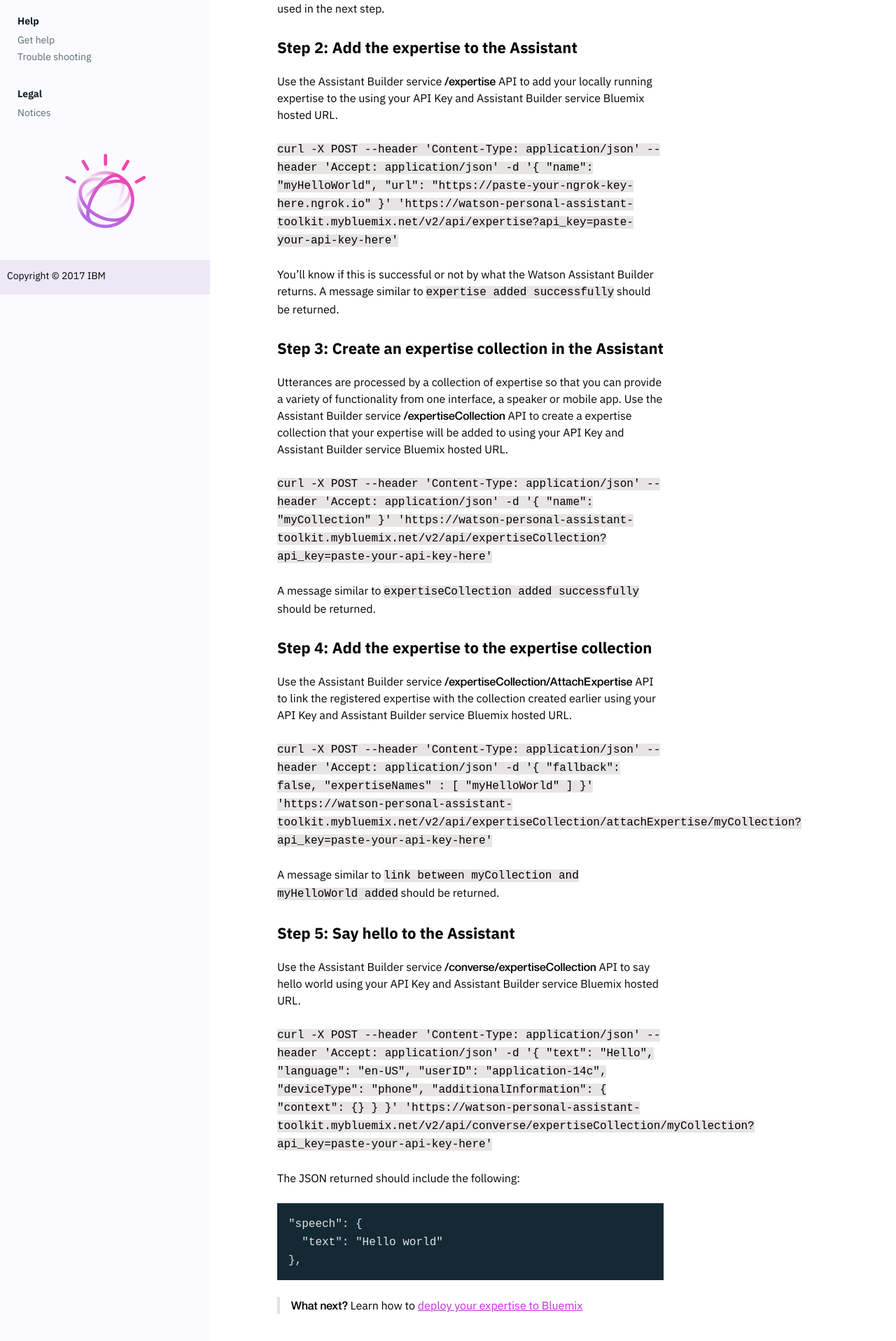
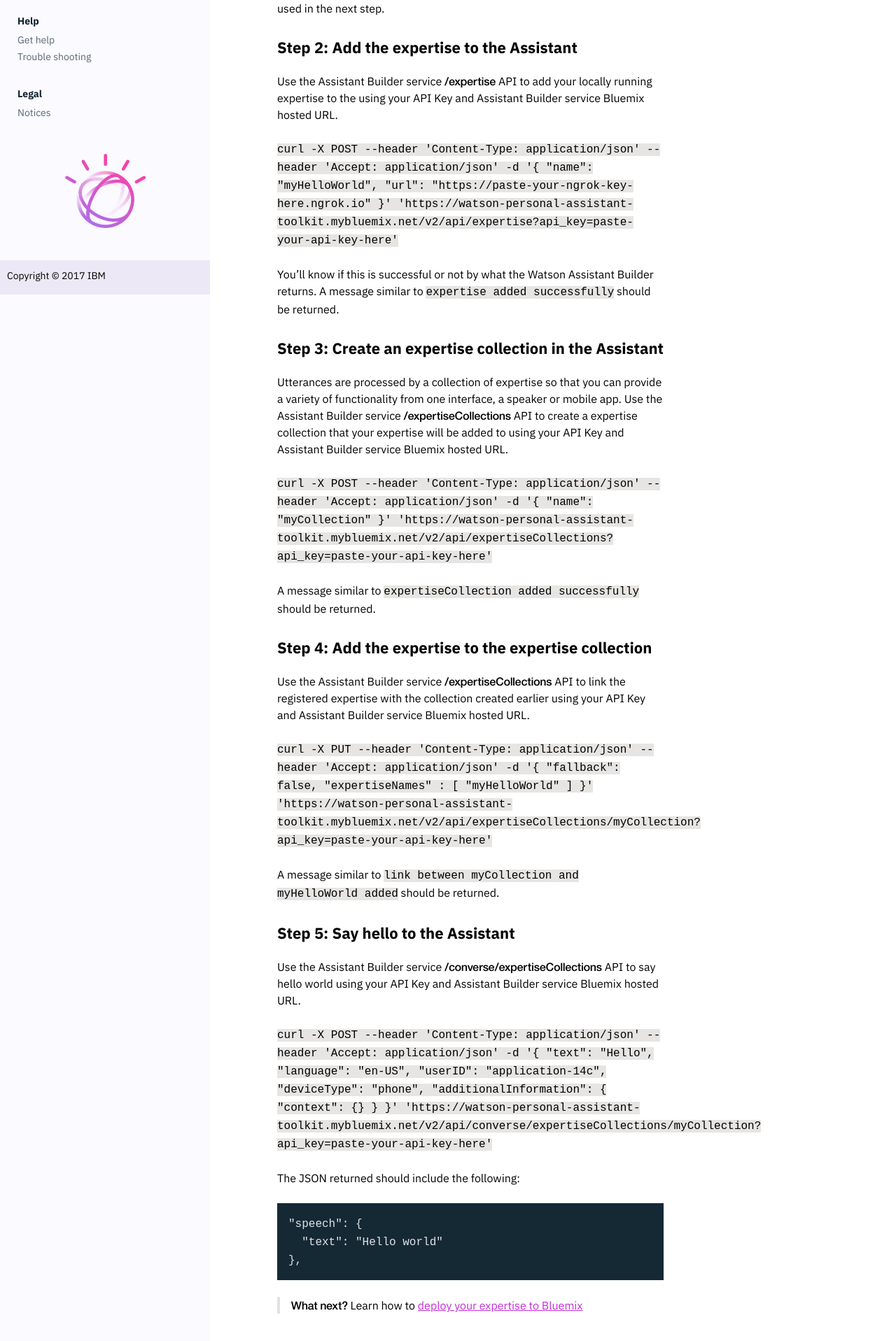
Before and after one commit to Watson-Personal-Assistant/developer, a Jekyll site: the page built from _content/expertise/develop-locally.md, in a window 1280 px wide. Shown: the part 890-2807 px from the top of the page at 70% size. Built offline with Jekyll 4.4.1, drawn with Linux system fonts in a browser that asks for light colours.

Commit message:
update curl commands to new names of v2 API

```diff
--- a/_content/expertise/develop-locally.md
+++ b/_content/expertise/develop-locally.md
@@ -29,28 +29,28 @@
 You'll know if this is successful or not by what the Watson Assistant Builder returns.  A message similar to `expertise added successfully` should be returned.
 
 ### Step 3: Create an expertise collection in the Assistant
-Utterances are processed by a collection of expertise so that you can provide a variety of functionality from one interface, a speaker or mobile app.  Use the Assistant Builder service **/expertiseCollection** API to create a expertise collection that your expertise will be added to using your API Key and Assistant Builder service Bluemix hosted URL.
+Utterances are processed by a collection of expertise so that you can provide a variety of functionality from one interface, a speaker or mobile app.  Use the Assistant Builder service **/expertiseCollections** API to create a expertise collection that your expertise will be added to using your API Key and Assistant Builder service Bluemix hosted URL.
 
 `curl -X POST --header 'Content-Type: application/json' --header 'Accept: application/json' -d '{
   "name": "myCollection"
-}' 'https://watson-personal-assistant-toolkit.mybluemix.net/v2/api/expertiseCollection?api_key=paste-your-api-key-here'`
+}' 'https://watson-personal-assistant-toolkit.mybluemix.net/v2/api/expertiseCollections?api_key=paste-your-api-key-here'`
 
 A message similar to `expertiseCollection added successfully` should be returned.
 
 ### Step 4: Add the expertise to the expertise collection
-Use the Assistant Builder service **/expertiseCollection/AttachExpertise** API to link the registered expertise with the collection created earlier using your API Key and Assistant Builder service Bluemix hosted URL.
+Use the Assistant Builder service **/expertiseCollections** API to link the registered expertise with the collection created earlier using your API Key and Assistant Builder service Bluemix hosted URL.
 
-`curl -X POST --header 'Content-Type: application/json' --header 'Accept: application/json' -d '{
+`curl -X PUT --header 'Content-Type: application/json' --header 'Accept: application/json' -d '{
   "fallback": false,
   "expertiseNames" : [
     "myHelloWorld"
   ]
-}' 'https://watson-personal-assistant-toolkit.mybluemix.net/v2/api/expertiseCollection/attachExpertise/myCollection?api_key=paste-your-api-key-here'`
+}' 'https://watson-personal-assistant-toolkit.mybluemix.net/v2/api/expertiseCollections/myCollection?api_key=paste-your-api-key-here'`
 
 A message similar to `link between myCollection and myHelloWorld added` should be returned.
 
 ### Step 5: Say hello to the Assistant
-Use the Assistant Builder service **/converse/expertiseCollection** API to say hello world using your API Key and Assistant Builder service Bluemix hosted URL.
+Use the Assistant Builder service **/converse/expertiseCollections** API to say hello world using your API Key and Assistant Builder service Bluemix hosted URL.
 
 `curl -X POST --header 'Content-Type: application/json' --header 'Accept: application/json' -d '{
   "text": "Hello",
@@ -60,7 +60,7 @@
   "additionalInformation": {
     "context": {}
   }
-}' 'https://watson-personal-assistant-toolkit.mybluemix.net/v2/api/converse/expertiseCollection/myCollection?api_key=paste-your-api-key-here'`
+}' 'https://watson-personal-assistant-toolkit.mybluemix.net/v2/api/converse/expertiseCollections/myCollection?api_key=paste-your-api-key-here'`
 
 The JSON returned should include the following:
 
```
Also changed, not shown: _content/expertise/deploy-to-bluemix.md (+4 -4 lines).
